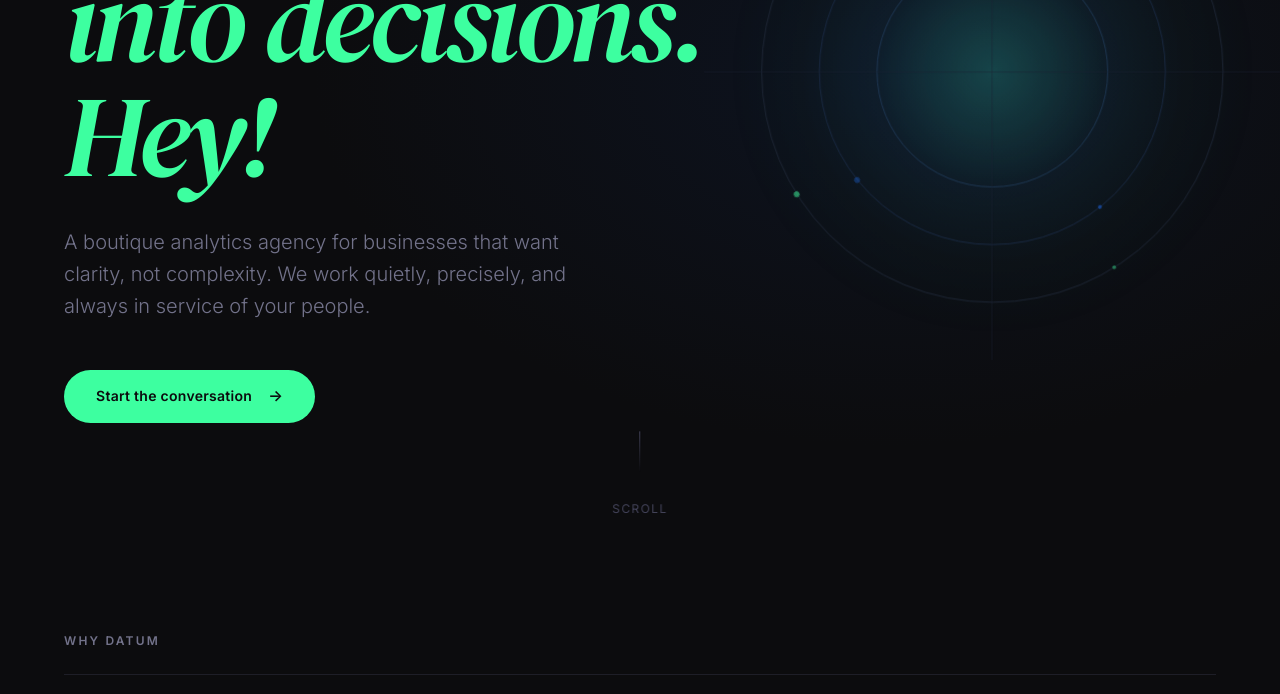
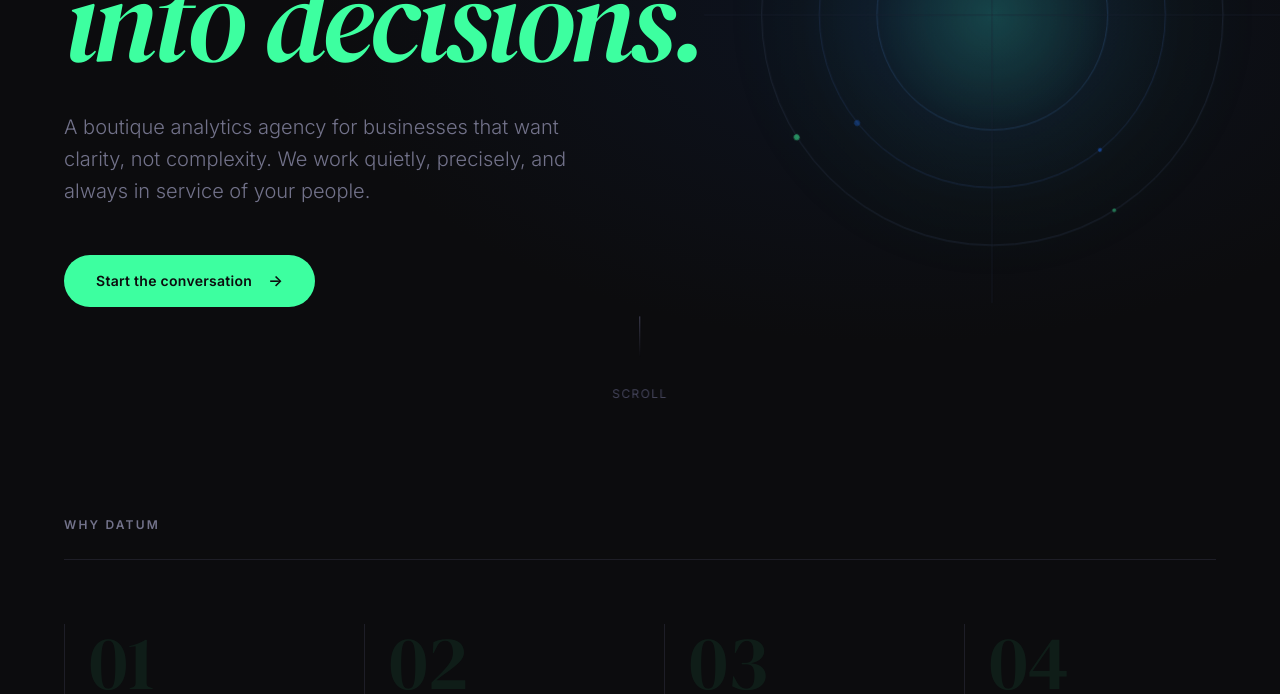
Before and after one commit to c0chi/VibeCode, a website: page index.html in a window 1280 px wide. Shown: the part 406-1100 px from the top of the page. Drawn offline with Linux system fonts and the light colour scheme.

Commit message:
Update index.html

```diff
--- a/index.html
+++ b/index.html
@@ -922,7 +922,7 @@
             </div>
             <h1 class="hero__headline" id="hero-headline">
               <span class="anim-fade-up-1" style="display:block;">We turn data</span>
-              <span class="anim-fade-up-2" style="display:block;"><em>into decisions. Hey!</em></span>
+              <span class="anim-fade-up-2" style="display:block;"><em>into decisions.</em></span>
             </h1>
             <p class="hero__sub anim-fade-up-3">
               A boutique analytics agency for businesses that want clarity, not complexity.
```
